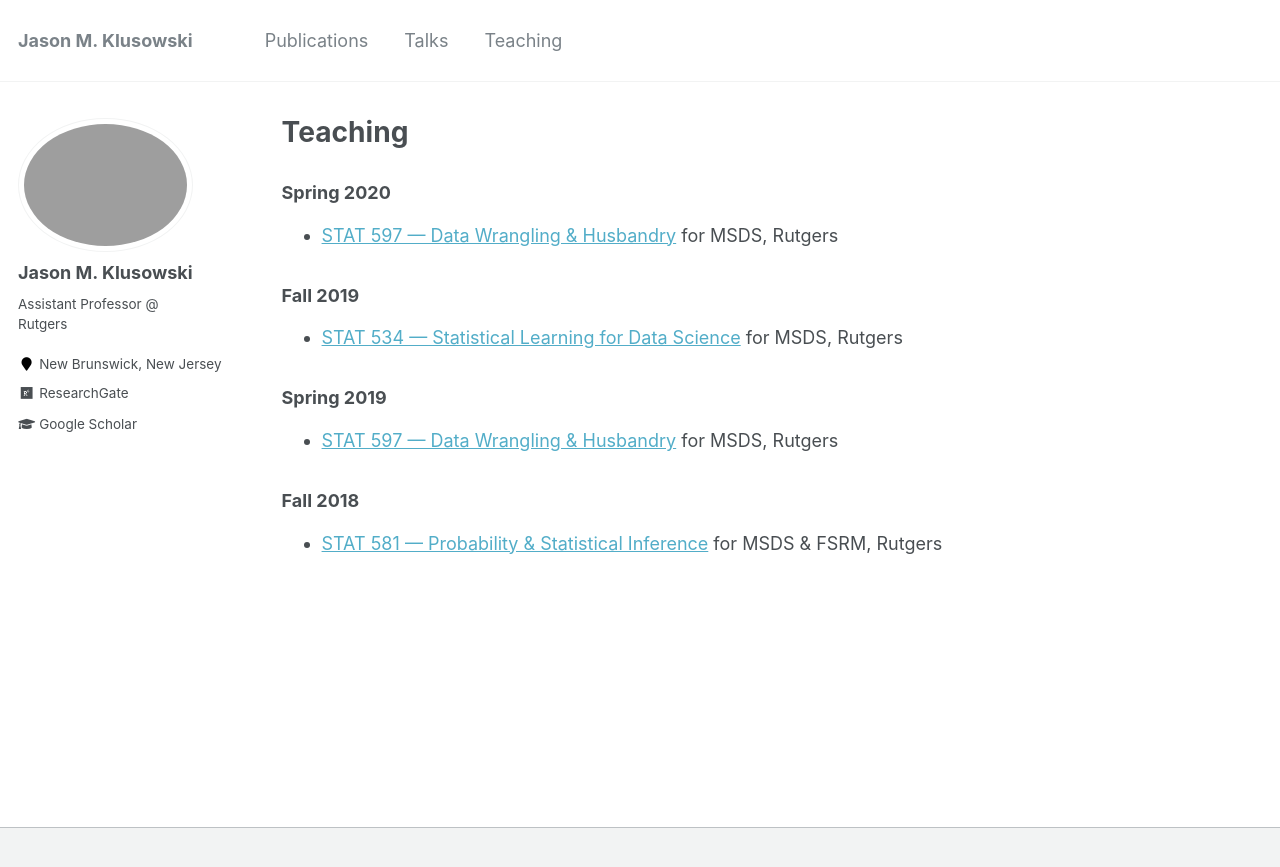
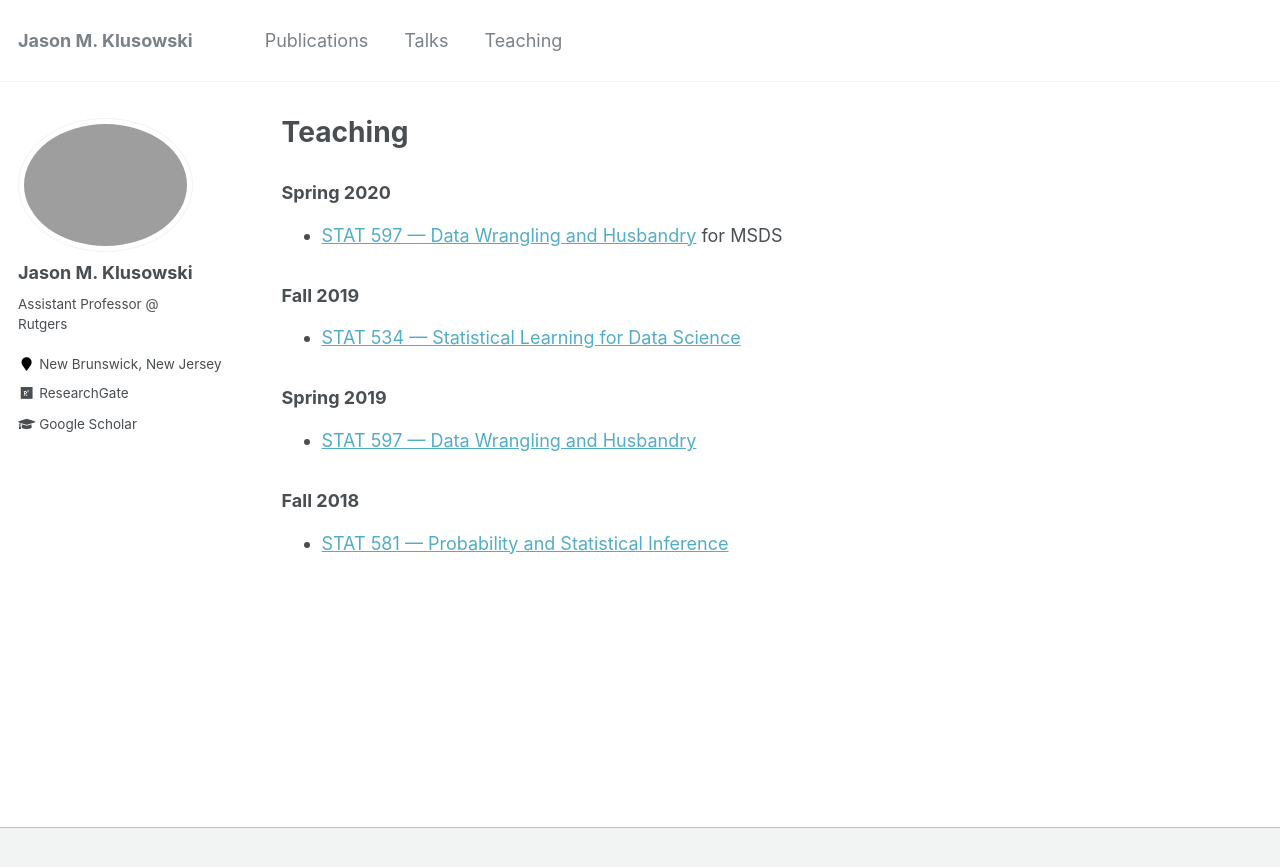
Before and after one commit to jasonklusowski/jasonklusowski.github.io, a Jekyll site: the page built from _pages/teaching.md, in a window 1280 px wide. Shown: the top 867 px of the page. Built offline with Jekyll 4.4.1, drawn with Linux system fonts in a browser that asks for light colours.

Commit message:
Update teaching.md

```diff
--- a/_pages/teaching.md
+++ b/_pages/teaching.md
@@ -7,16 +7,16 @@ author_profile: true
 
 ### Spring 2020
 
-* [STAT 597 — Data Wrangling & Husbandry](https://msds-stat.rutgers.edu/msds-academics/msds-coursedesc/340-16-954-597-data-wrangling-and-husbandry-3) for MSDS, Rutgers
+* [STAT 597 — Data Wrangling and Husbandry](https://msds-stat.rutgers.edu/msds-academics/msds-coursedesc/340-16-954-597-data-wrangling-and-husbandry-3) for MSDS
 
 ### Fall 2019
 
-* [STAT 534 — Statistical Learning for Data Science](https://msds-stat.rutgers.edu/msds-academics/msds-coursedesc/335-16-954-534-statistical-learning-for-data-science-3) for MSDS, Rutgers
+* [STAT 534 — Statistical Learning for Data Science](https://msds-stat.rutgers.edu/msds-academics/msds-coursedesc/335-16-954-534-statistical-learning-for-data-science-3)
 
 ### Spring 2019
 
-* [STAT 597 — Data Wrangling & Husbandry](https://msds-stat.rutgers.edu/msds-academics/msds-coursedesc/340-16-954-597-data-wrangling-and-husbandry-3) for MSDS, Rutgers
+* [STAT 597 — Data Wrangling and Husbandry](https://msds-stat.rutgers.edu/msds-academics/msds-coursedesc/340-16-954-597-data-wrangling-and-husbandry-3)
 
 ### Fall 2018
 
-* [STAT 581 — Probability & Statistical Inference](https://msds-stat.rutgers.edu/msds-academics/msds-coursedesc/338-16-954-581-probability-and-statistical-theory-for-data-science-3) for MSDS & FSRM, Rutgers
+* [STAT 581 — Probability and Statistical Inference](https://msds-stat.rutgers.edu/msds-academics/msds-coursedesc/338-16-954-581-probability-and-statistical-theory-for-data-science-3)
```
